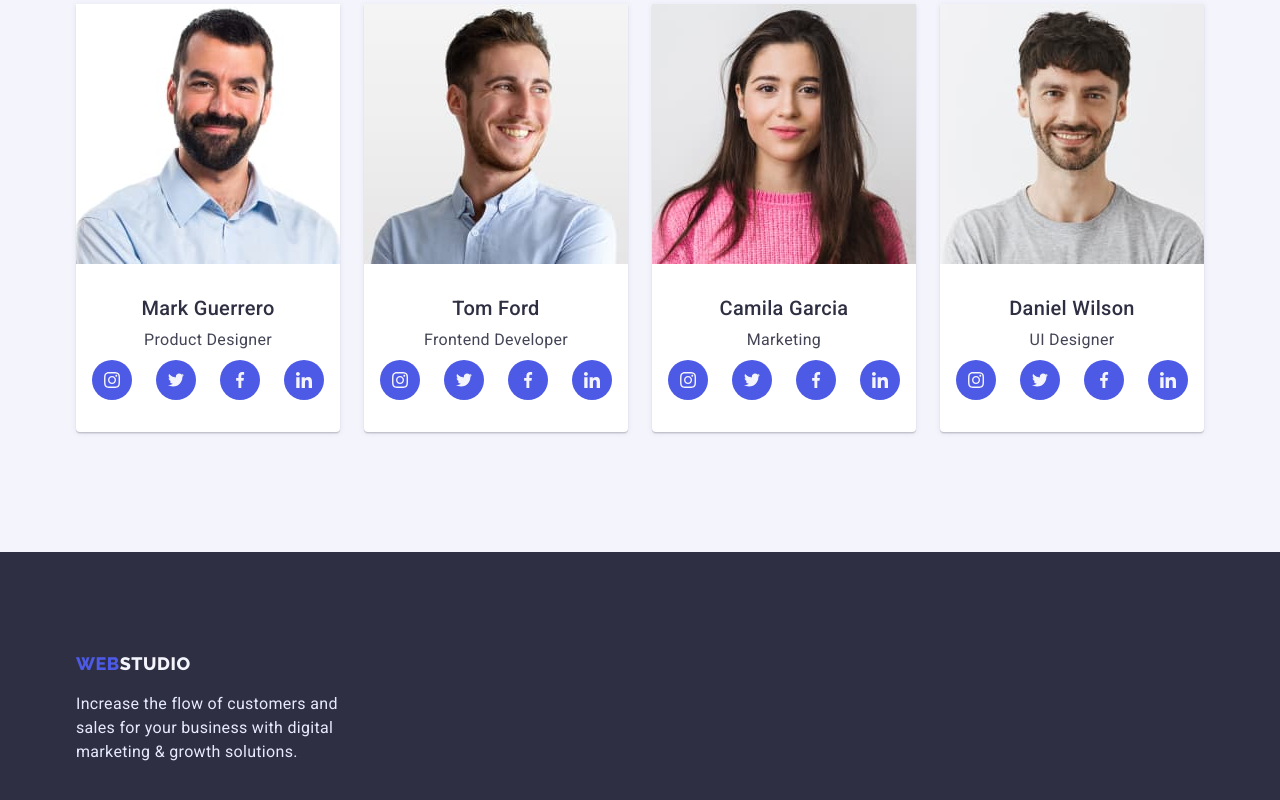
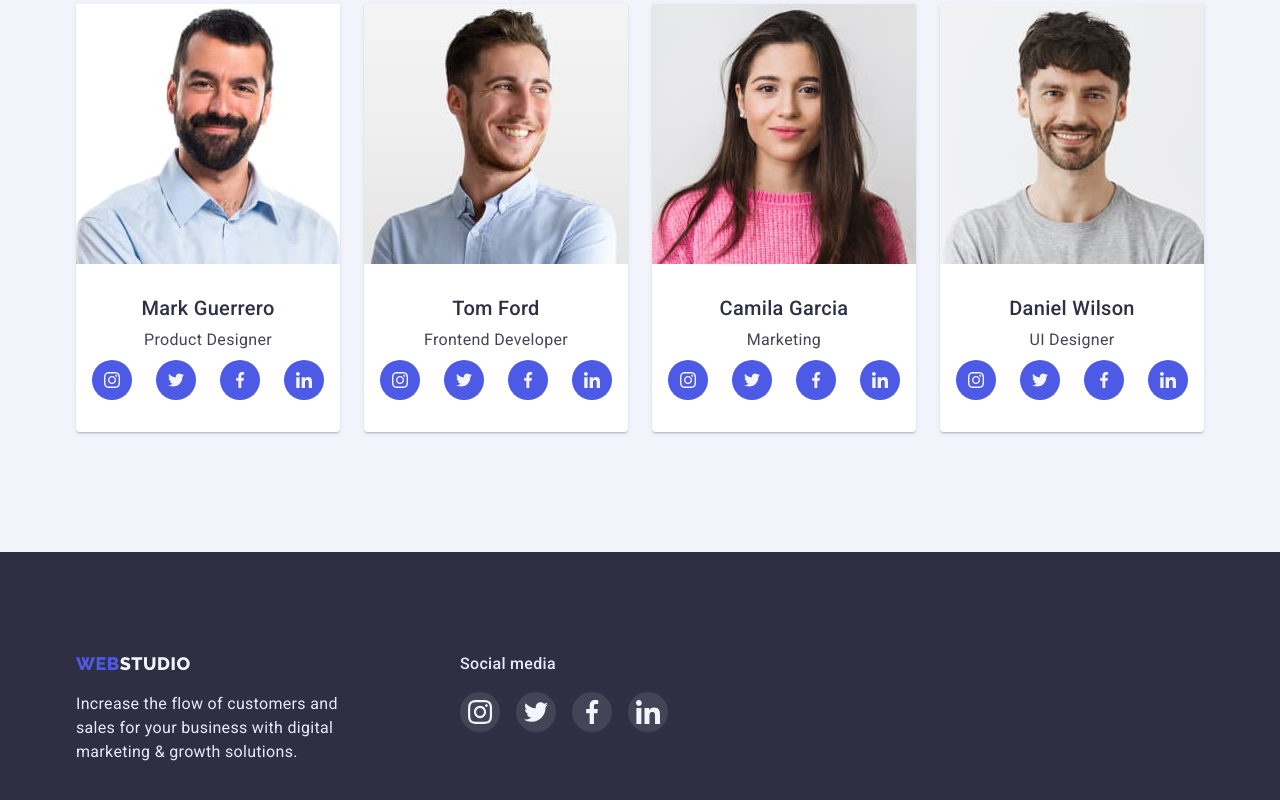
Before and after one commit to yulii0/goit-markup-hw-04, a plain HTML site: page index.html in a window 1280 px wide. Shown: the part 1923-2723 px from the top of the page. Drawn offline with nearby package versions, Linux system fonts and the light colour scheme.

Commit message:
Footer reworked (links done)
1.Blocks added
2.footer-container added
3.links added

```diff
--- a/css/styles.css
+++ b/css/styles.css
@@ -301,10 +301,10 @@ address {
   border-radius: 0px 0px 4px 4px;
 }
 .team-list-title {
-  margin: 0;
+  margin-bottom: 8px;
 }
 .team-list-text {
-  margin-top: 8px;
+  margin: 0;
 }
 .team-list-item-content {
   display: block;
@@ -423,10 +423,48 @@ address {
   padding-top: 100px;
   padding-bottom: 76px;
 }
-.footer-text {
+.footer-container {
+  display: flex;
+}
+.footer-logo-block {
+  margin-right: 120px;
+}
+.footer-logo-block-text {
   color: var(--accent);
   width: 264px;
   font-size: 16px;
   line-height: 1.5;
   margin-top: 16px;
 }
+.footer-text-social-media {
+  color: var(--accent);
+  font-weight: 500;
+  font-size: 16px;
+  line-height: 1.5;
+}
+.footer-social-list {
+  display: flex;
+  gap: 16px;
+  margin-top: 16px;
+}
+.footer-social-item {
+  width: 40px;
+  height: 40px;
+}
+.footer-social-link {
+  display: flex;
+  justify-content: center;
+  align-items: center;
+  width: 100%;
+  height: 100%;
+  border-radius: 50%;
+  background-color: rgba(255, 255, 255, 0.1);
+}
+
+.footer-social-link:is(:hover, :focus) {
+  background-color: var(--seccess);
+  color: firebrick;
+}
+.footer-social-icon {
+  fill: currentColor;
+}
--- a/index.html
+++ b/index.html
@@ -334,15 +334,46 @@
     </main>
     <!-- Footer -->
     <footer class="footer">
-      <div class="container">
+      <div class="container footer-container">
+        <div class="footer-logo-block">
           <a class="logo-footer" href="./index.html"
             >Web<span class="logo-footer-decor">Studio</span></a
           >
-        <p class="footer-text">
+          <p class="footer-logo-block-text">
             Increase the flow of customers and sales for your business with
             digital marketing &#38; growth solutions.
           </p>
         </div>
+        <div class="social-links-block">
+          <p class="footer-text-social-media">Social media</p>
+          <ul class="footer-social-list list">
+            <li class="footer-social-item">
+              <a class="footer-social-link" href="http://"
+                ><svg class="footer-social-icon" width="24" height="24">
+                  <use href="./images/svg-icons.svg#icon-instagram"></use></svg
+              ></a>
+            </li>
+            <li class="footer-social-item">
+              <a class="footer-social-link" href="http://"
+                ><svg class="footer-social-icon" width="24" height="24">
+                  <use href="./images/svg-icons.svg#icon-twitter"></use></svg
+              ></a>
+            </li>
+            <li class="footer-social-item">
+              <a class="footer-social-link" href="http://"
+                ><svg class="footer-social-icon" width="24" height="24">
+                  <use href="./images/svg-icons.svg#icon-facebook"></use></svg
+              ></a>
+            </li>
+            <li class="footer-social-item">
+              <a class="footer-social-link" href="http://"
+                ><svg class="footer-social-icon" width="24" height="24">
+                  <use href="./images/svg-icons.svg#icon-linkedin"></use></svg
+              ></a>
+            </li>
+          </ul>
+        </div>
+      </div>
     </footer>
   </body>
 </html>
```
Also changed, not shown: portfolio.html (+33 -2 lines). Lines whose indentation alone changed are shown as unchanged.
